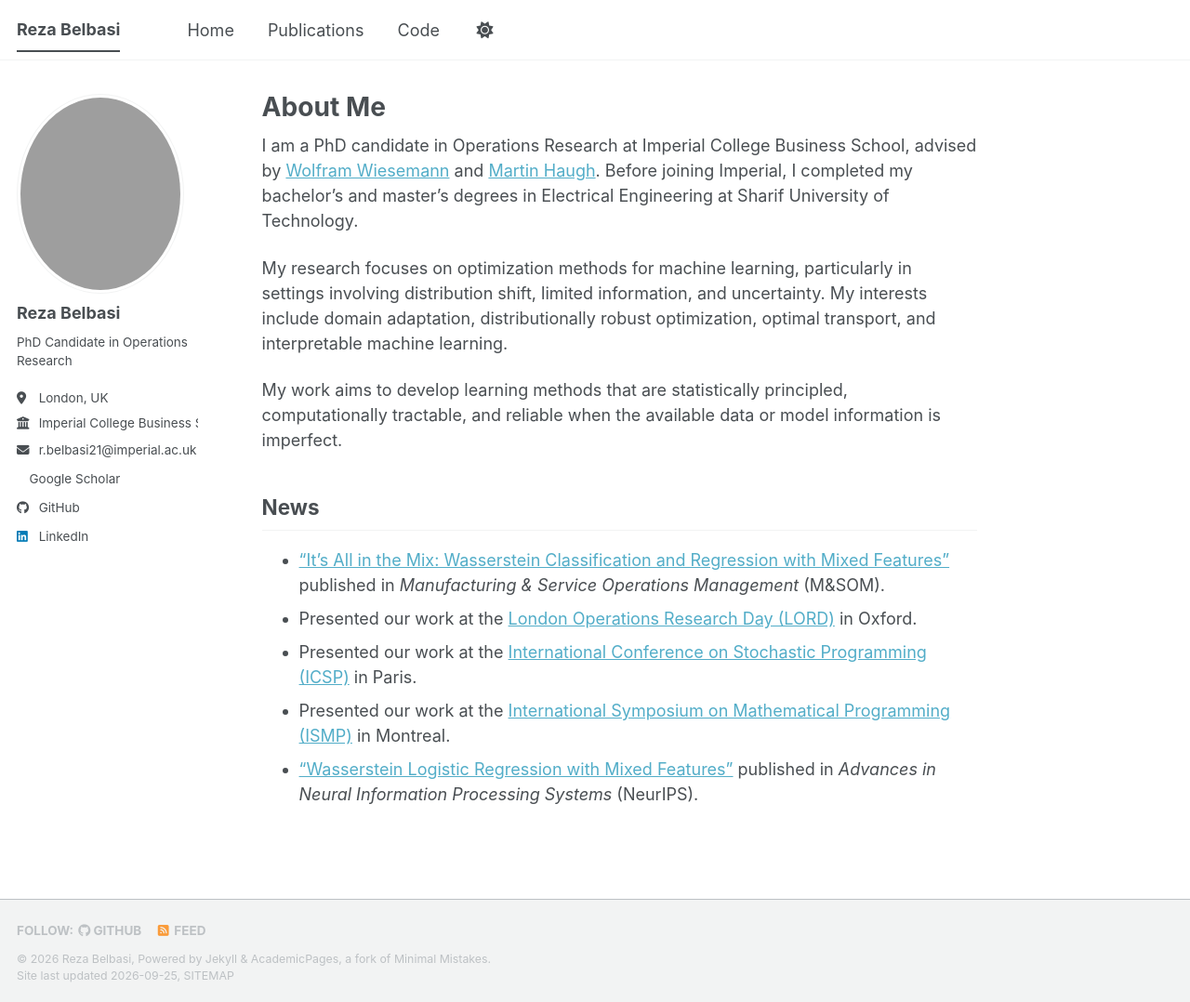
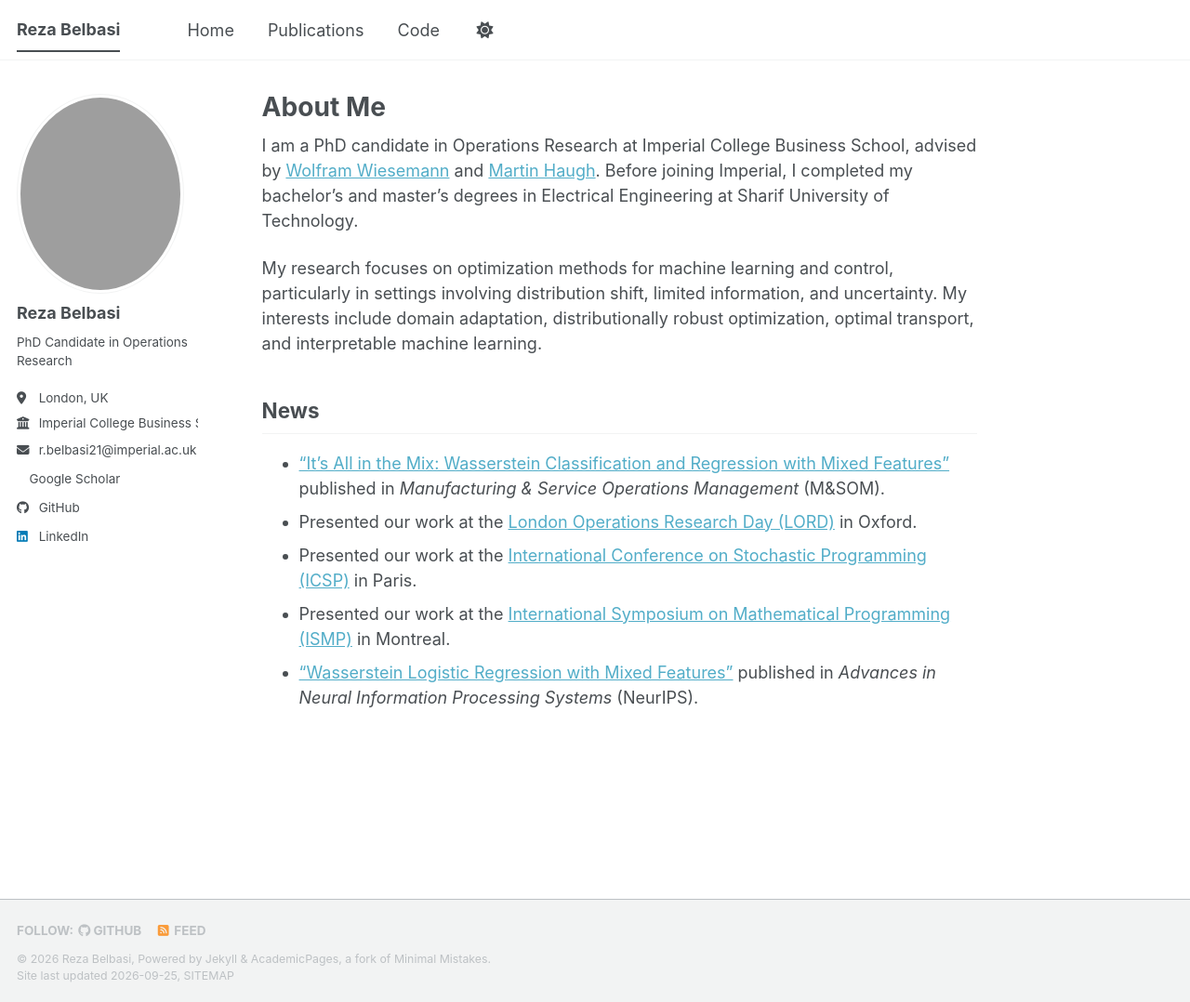
Before and after one commit to rezabelbasi/rezabelbasi.github.io, a Jekyll site: the page built from _pages/about.md, in a window 1280 px wide and 1078 px high. Shown: the whole window at 93% size. Built offline with Jekyll 4.4.1, drawn with Linux system fonts in a browser that asks for light colours; a style sheet for code colours, icons or effects is not loaded.

Commit message:
Revise research focus in about.md
Updated research focus to include control methods.

```diff
--- a/_pages/about.md
+++ b/_pages/about.md
@@ -9,9 +9,7 @@ redirect_from:
 
 I am a PhD candidate in Operations Research at Imperial College Business School, advised by [Wolfram Wiesemann](https://scholar.google.com/citations?user=8OoGncYAAAAJ) and [Martin Haugh](https://scholar.google.com/citations?user=cSXJYiUAAAAJ). Before joining Imperial, I completed my bachelor's and master's degrees in Electrical Engineering at Sharif University of Technology.
 
-My research focuses on optimization methods for machine learning, particularly in settings involving distribution shift, limited information, and uncertainty. My interests include domain adaptation, distributionally robust optimization, optimal transport, and interpretable machine learning.
-
-My work aims to develop learning methods that are statistically principled, computationally tractable, and reliable when the available data or model information is imperfect.
+My research focuses on optimization methods for machine learning and control, particularly in settings involving distribution shift, limited information, and uncertainty. My interests include domain adaptation, distributionally robust optimization, optimal transport, and interpretable machine learning.
 
 ## News
 
```
